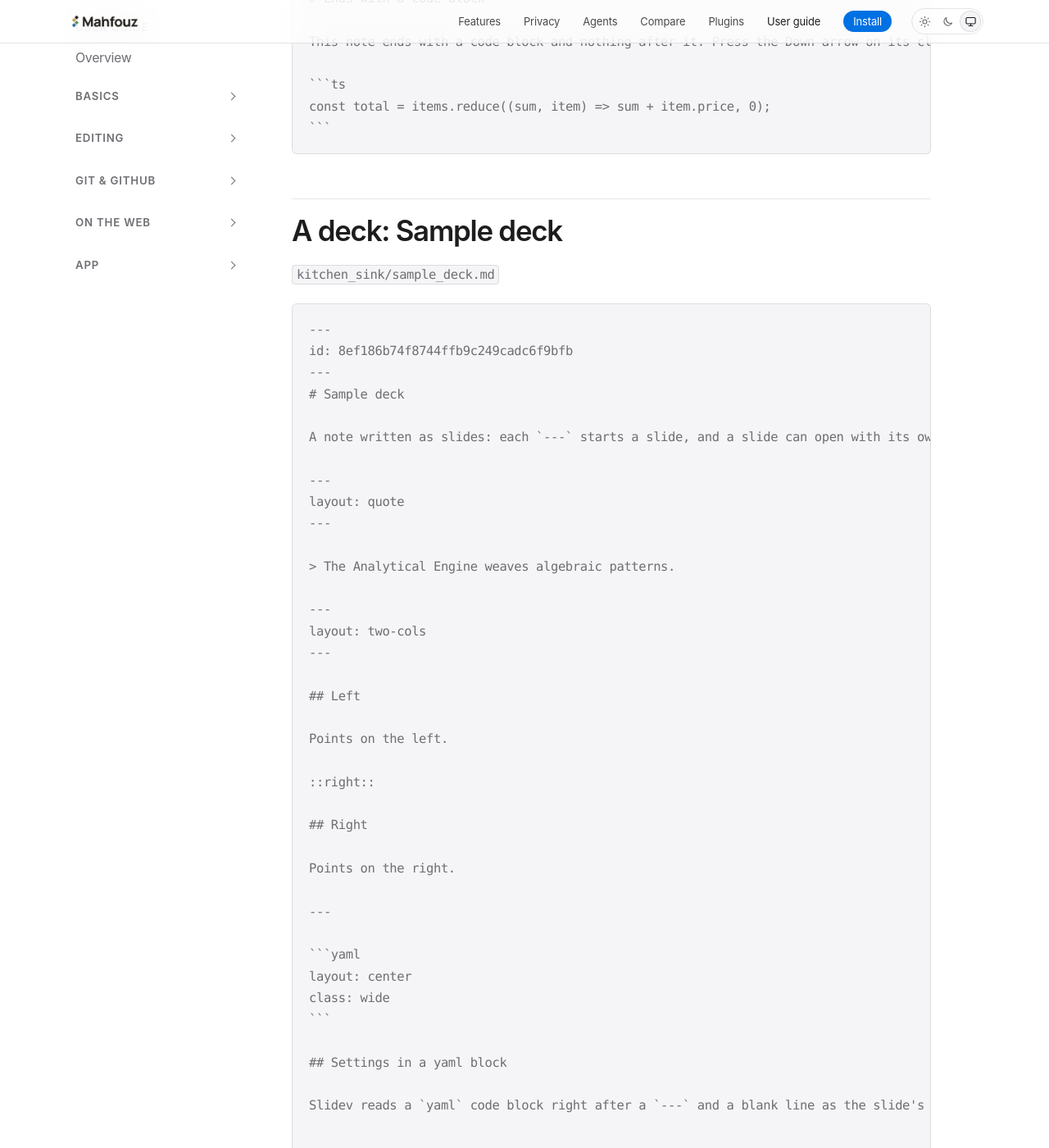
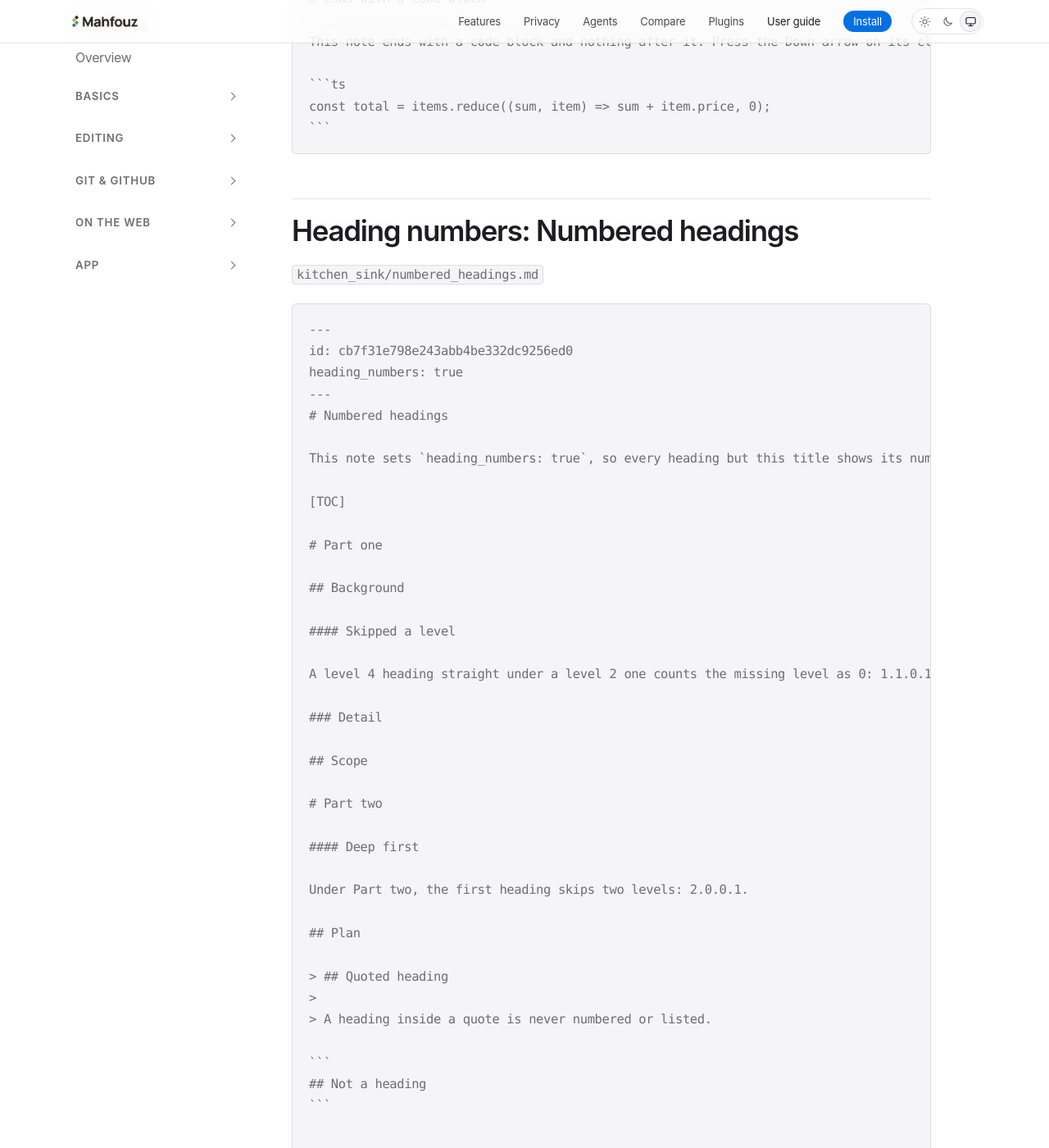
Before and after one commit to mahfouz-app/docs, a Jekyll site: the page built from guide/kitchen-sink.md, in a window 1280 px wide and 1400 px high, scrolled down 9665 px. Shown: the whole window at 82% size. Built offline with Jekyll 4.4.1, drawn with Linux system fonts in a browser that asks for light colours.

Commit message:
docs: heading numbers, TOC lists section h1s and counts skipped levels as 0
Co-Authored-By: Claude Opus 5.5 <noreply@anthropic.com>

`````diff
--- /dev/null
+++ b/_includes/kitchen-sink/kitchen_sink/numbered_headings.md
@@ -0,0 +1,37 @@
+---
+id: cb7f31e798e243abb4be332dc9256ed0
+heading_numbers: true
+---
+# Numbered headings
+
+This note sets `heading_numbers: true`, so every heading but this title shows its number. In Preview the number comes before the heading; in Source it sits in the left margin. The numbers are never written into the text. Turn them off from the note menu's **Number headings**.
+
+[TOC]
+
+# Part one
+
+## Background
+
+#### Skipped a level
+
+A level 4 heading straight under a level 2 one counts the missing level as 0: 1.1.0.1.
+
+### Detail
+
+## Scope
+
+# Part two
+
+#### Deep first
+
+Under Part two, the first heading skips two levels: 2.0.0.1.
+
+## Plan
+
+> ## Quoted heading
+>
+> A heading inside a quote is never numbered or listed.
+
+```
+## Not a heading
+```
--- a/guide/kitchen-sink.md
+++ b/guide/kitchen-sink.md
@@ -69,6 +69,14 @@ Below is each note's source.
 {% include kitchen-sink/kitchen_sink/ends_with_code_block.md %}
 ````
 
+## Heading numbers: Numbered headings
+
+`kitchen_sink/numbered_headings.md`
+
+````markdown
+{% include kitchen-sink/kitchen_sink/numbered_headings.md %}
+````
+
 ## A deck: Sample deck
 
 `kitchen_sink/sample_deck.md`
`````
Also changed, not shown: guide/editor.md (+2 -0 lines), guide/markdown.md (+22 -2 lines), guide/publishing.md (+4 -1 lines).
